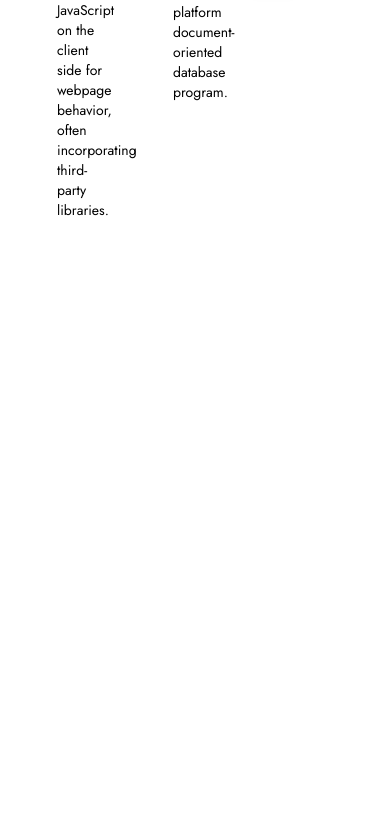
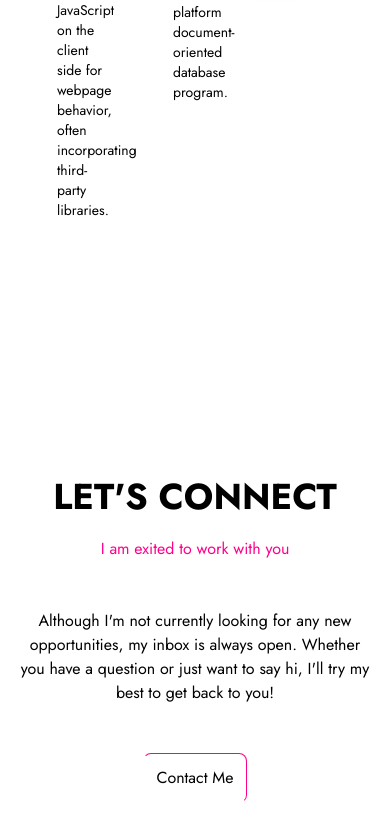
Before and after one commit to tanvir1017/tanvir.dev, a Next.js app: page /about in a window 390 px wide. Shown: the part 1737-2575 px from the top of the page. Before the commit the page ends 2069 px from the top, so only its background shows below. Built offline with nearby package versions, Linux system fonts and the light colour scheme.

Commit message:
feat: 🎸 about me section done without responsive
about me section done without responsive

BREAKING CHANGE: 🧨 0

✅ Closes: 0

```diff
--- /dev/null
+++ b/components/about/contact/contact.js
@@ -0,0 +1,41 @@
+import { motion as m, useReducedMotion } from "framer-motion";
+
+function Contact() {
+  const shouldReduceMotion = useReducedMotion;
+  const childVariants = {
+    initial: { opacity: 0, y: shouldReduceMotion ? 0 : 25 },
+    visible: { opacity: 1, y: 0, transition: { duration: 0.8 } },
+  };
+  return (
+    <>
+      {" "}
+      <div className="grid place-items-center ">
+        <h1 className="font-jostBold uppercase text-4xl md:text-5xl mt-[12rem]">
+          Let&apos;s connect
+        </h1>
+        <p className="mt-5">
+          <span className="text-[#ff008c]">I am exited to work with you</span>
+        </p>
+      </div>
+      <div className="md:max-w-md m-auto">
+        <p className="text-center my-12">
+          Although I&apos;m not currently looking for any new opportunities, my
+          inbox is always open. Whether you have a question or just want to say
+          hi, I&apos;ll try my best to get back to you!
+        </p>
+        <div className="grid place-items-center">
+          <m.button
+            variants={childVariants}
+            whileHover={{ scale: 1.1 }}
+            whileTap={{ scale: 0.9 }}
+            className="p-3 rounded-lg  backdrop-blur-0 bg-white/5 border-t-[#ff008c] border border-b-white/5 border-r-[#ff008c] border-l-white/5"
+          >
+            Contact Me
+          </m.button>
+        </div>
+      </div>
+    </>
+  );
+}
+
+export default Contact;
--- a/pages/about.js
+++ b/pages/about.js
@@ -1,4 +1,5 @@
 import AboutHeading from "../components/about/aboutHeading/aboutHeading";
+import Contact from "../components/about/contact/contact";
 import Stack from "../components/about/stack/stack";
 import { metaTagAbout as metaTag } from "../components/localData/localData";
 import Meta from "../components/meta/meta";
@@ -10,6 +11,7 @@ function About() {
       <main className="lg:large_container m_container font-jostRegular">
         <AboutHeading />
         <Stack />
+        <Contact />
       </main>
     </>
   );
```
